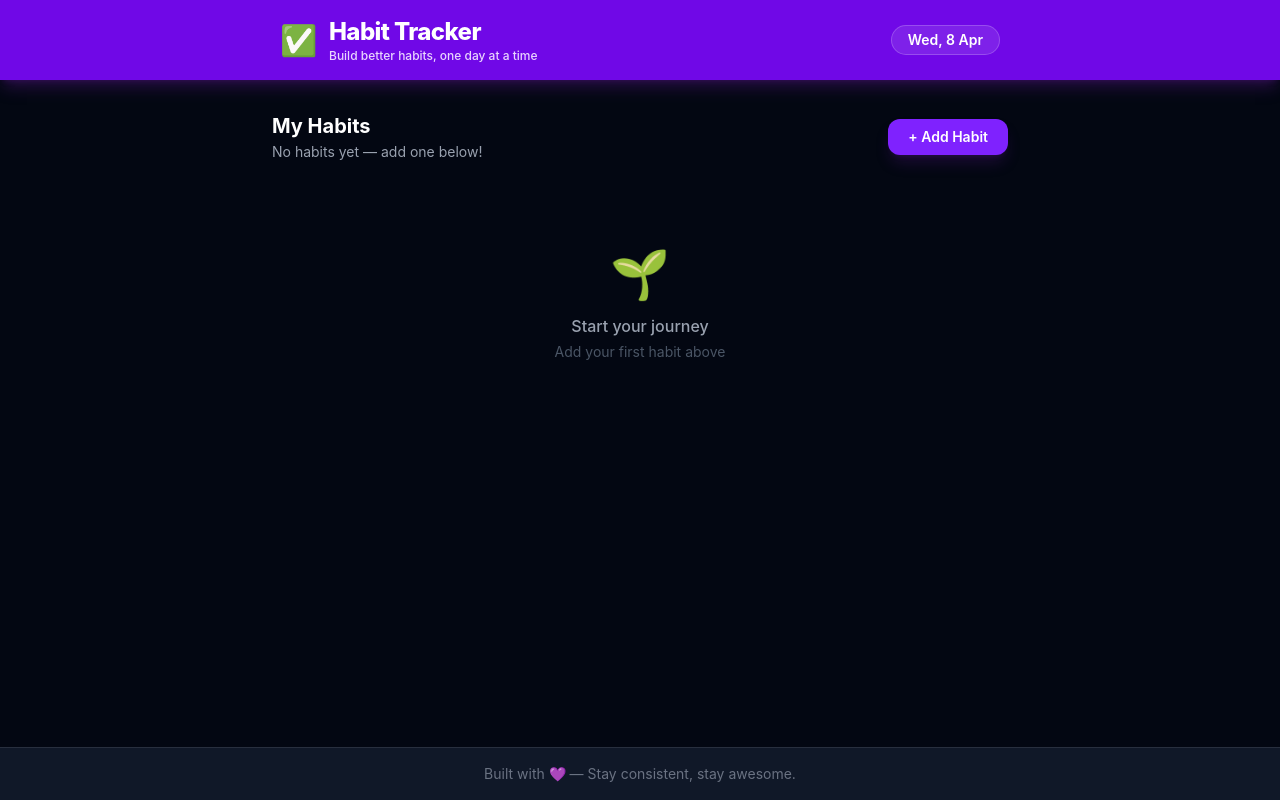
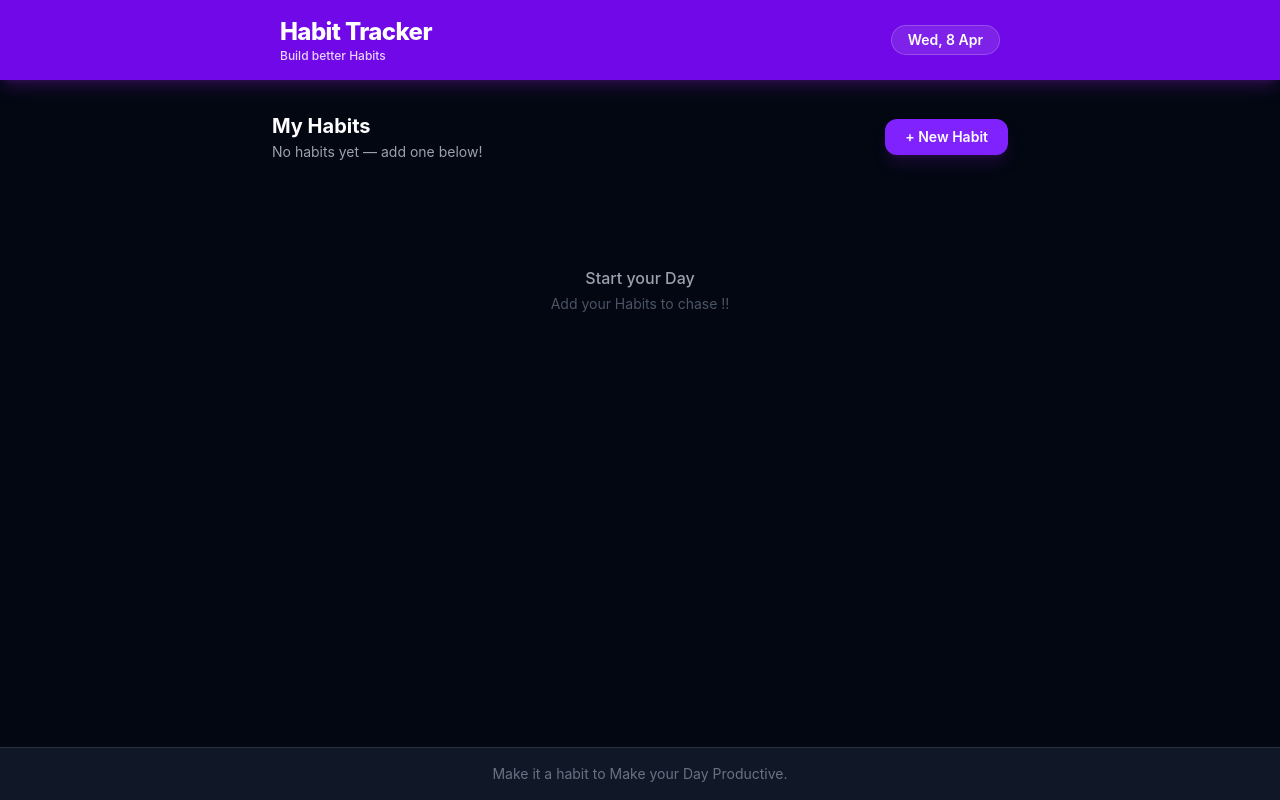
Before and after one commit to roshankumar101/habit-Tracker, a React (Vite) app: page / in a window 1280 px wide. Built offline with nearby package versions, Linux system fonts and the light colour scheme.

Commit message:
text refined

```diff
--- a/package.json
+++ b/package.json
@@ -11,6 +11,7 @@
   },
   "dependencies": {
     "@tailwindcss/vite": "^4.2.2",
+    "lucide-react": "^1.7.0",
     "react": "^19.1.0",
     "react-dom": "^19.1.0",
     "tailwindcss": "^4.2.2"
--- a/src/components/AddHabit.tsx
+++ b/src/components/AddHabit.tsx
@@ -21,7 +21,7 @@ const AddHabit = ({ onAdd, onCancel }: AddHabitProps) => {
             <form onSubmit={handleSubmit} className="flex flex-col gap-3">
                 <input
                     type="text"
-                    placeholder="e.g. Drink 8 glasses of water"
+                    placeholder="e.g. Read 20min about published Research Paper"
                     value={title}
                     onChange={(e) => setTitle(e.target.value)}
                     className="w-full bg-gray-800 border border-white/10 rounded-xl px-4 py-2 text-white placeholder-gray-500 outline-none focus:border-purple-500 transition"
@@ -31,15 +31,15 @@ const AddHabit = ({ onAdd, onCancel }: AddHabitProps) => {
                     <button
                         type="button"
                         onClick={onCancel}
-                        className="px-4 py-2 rounded-xl text-sm font-medium text-gray-400 hover:text-white hover:bg-white/10 transition"
+                        className="px-4 py-1 rounded-xl text-sm font-medium text-gray-400 hover:text-white hover:bg-white/10 transition"
                     >
                         Cancel
                     </button>
                     <button
                         type="submit"
-                        className="px-5 py-2 rounded-xl text-sm font-semibold bg-violet-600 text-white hover:bg-violet-700 transition shadow-md"
+                        className="px-4 py-1 rounded-xl text-sm font-semibold bg-violet-600 text-white hover:bg-violet-700 transition shadow-md"
                     >
-                        Add Habit
+                        Add
                     </button>
                 </div>
             </form>
--- a/src/components/Footer.tsx
+++ b/src/components/Footer.tsx
@@ -3,7 +3,7 @@ const Footer = () => {
   return (
     <footer className="w-full border-t border-white/10 bg-gray-900 mt-auto">
       <div className="max-w-3xl mx-auto px-6 py-4 text-center text-gray-500 text-sm">
-        Built with 💜 — Stay consistent, stay awesome.
+        Make it a habit to Make your Day Productive.
       </div>
     </footer>
   )
--- a/src/components/HabitList.tsx
+++ b/src/components/HabitList.tsx
@@ -1,4 +1,5 @@
 import type { Habit } from "../types/habit"
+import { Trash,  CheckCheck } from 'lucide-react';
 
 interface HabitListProps {
   habit: Habit
@@ -24,7 +25,7 @@ const HabitList = ({ habit, onToggle, onDelete }: HabitListProps) => {
             }`}
           aria-label="Toggle habit"
         >
-          ✓
+          <CheckCheck />
         </button>
         <span className={`text-sm font-medium truncate transition-colors ${habit.completed ? 'line-through text-gray-500' : 'text-gray-100'}`}>
           {habit.title}
@@ -37,7 +38,7 @@ const HabitList = ({ habit, onToggle, onDelete }: HabitListProps) => {
         aria-label="Delete habit"
         title="Remove"
       >
-        🗑️
+        <Trash />
       </button>
     </div>
   )
--- a/src/components/Navbar.tsx
+++ b/src/components/Navbar.tsx
@@ -3,12 +3,9 @@ const Navbar = () => {
   return (
     <nav className="w-full bg-violet-700 shadow-lg shadow-purple-900/40">
       <div className="max-w-3xl mx-auto flex items-center justify-between px-6 py-4">
-        <div className="flex items-center gap-3">
-          <span className="text-3xl">✅</span>
-          <div>
-            <h1 className="font-extrabold text-2xl tracking-tight text-white">Habit Tracker</h1>
-            <p className="text-purple-200 text-xs font-medium">Build better habits, one day at a time</p>
-          </div>
+        <div>
+          <h1 className="font-extrabold text-2xl tracking-tight text-white">Habit Tracker</h1>
+          <p className="text-purple-200 text-xs font-medium">Build better Habits</p>
         </div>
         <div className="bg-white/10 rounded-full px-4 py-1 text-sm font-semibold text-white border border-white/20">
           {new Date().toLocaleDateString('en-IN', { weekday: 'short', month: 'short', day: 'numeric' })}
--- a/src/components/Tracker.tsx
+++ b/src/components/Tracker.tsx
@@ -58,7 +58,7 @@ const Tracker = () => {
                         onClick={() => setShowAdd(!showAdd)}
                         className="px-5 py-2 rounded-xl font-semibold text-sm bg-violet-600 text-white hover:bg-violet-700 transition shadow-lg shadow-purple-900/30"
                     >
-                        {showAdd ? '× Close' : '+ Add Habit'}
+                        {showAdd ? 'Close' : '+ New Habit'}
                     </button>
                 </div>
             </div>
@@ -85,12 +85,11 @@ const Tracker = () => {
             )}
 
             {/* Habit List */}
-            <div className="mt-4 flex flex-col gap-2">
+            <div className="mt-10 flex flex-col gap-2">
                 {habits.length === 0 && !showAdd ? (
                     <div className="text-center py-16">
-                        <div className="text-5xl mb-4">🌱</div>
-                        <p className="text-gray-400 font-medium">Start your journey</p>
-                        <p className="text-gray-600 text-sm mt-1">Add your first habit above</p>
+                        <p className="text-gray-400 font-medium">Start your Day</p>
+                        <p className="text-gray-600 text-sm mt-1">Add your Habits to chase !!</p>
                     </div>
                 ) : (
                     habits.map((habit) => (
@@ -107,7 +106,7 @@ const Tracker = () => {
             {/* Completion Banner */}
             {total > 0 && completed === total && (
                 <div className="mt-6 text-center p-4 bg-green-900/30 border border-green-500/20 rounded-2xl">
-                    <p className="text-green-400 font-semibold">All done for today! Great job 🎉</p>
+                    <p className="text-green-400 font-semibold">All done for today!</p>
                 </div>
             )}
         </main>
```
Also changed, not shown: 1 other file (tests, documents, lock files or other folders).
